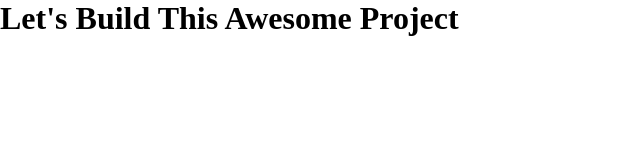
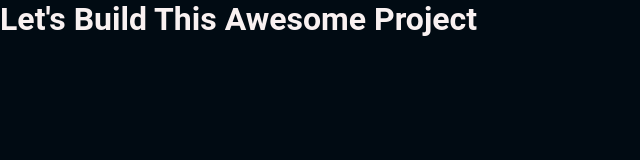
Before and after one commit to nafeesimanto/3NR-3D-Printing-Services, a plain HTML site: page index.html in a window 1280 px wide. Shown: the whole page, without its empty margins (0-640 px from the left). Drawn offline with Linux system fonts and the light colour scheme.

Commit message:
Working on the background

```diff
--- a/style.css
+++ b/style.css
@@ -2,3 +2,8 @@
     margin: 0;
     padding: 0;
 }
+body {
+    background-color: #010b13;
+    color: 	#f9f1f1;
+    font-family: "Roboto", sans-serif;
+}
```
